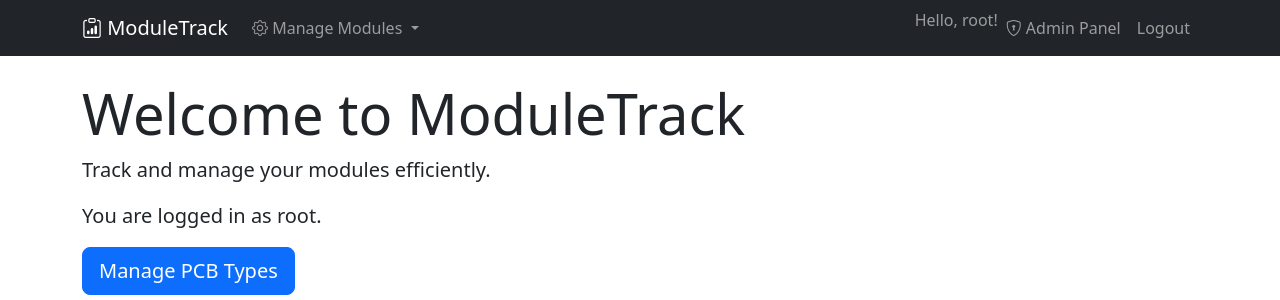
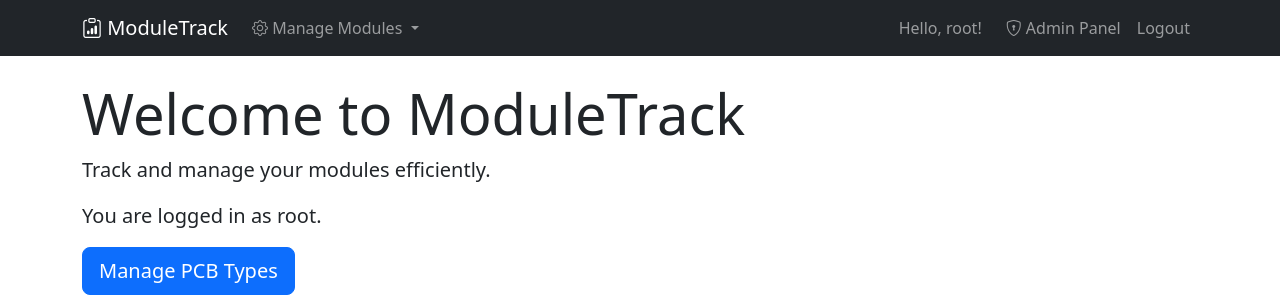
Before and after one commit to yhendricks/NewModuleTracker, a Django app: page / in a window 1280 px wide. Shown: the top 300 px of the page. Run offline with Django 5.2, Linux system fonts and the light colour scheme; a user stored in the database is signed in; some libraries are stand-ins or nearby versions.

Commit message:
Fix admin panel and navbar alignment

```diff
--- a/templates/base.html
+++ b/templates/base.html
@@ -44,12 +44,12 @@
 
                 <ul class="navbar-nav">
                     {% if user.is_authenticated %}
-                        <li class="nav-item">
-                            <span class="navbar-text">Hello, {{ user.username }}!</span>
+                        <li class="nav-item d-flex align-items-center">
+                            <span class="navbar-text me-3">Hello, {{ user.username }}!</span>
                         </li>
                         {% if user.is_superuser %}
                             <li class="nav-item">
-                                <a class="nav-link" href="{% url 'admin:index' %}" target="_blank">
+                                <a class="nav-link" href="{% url 'admin:index' %}">
                                     <i class="bi bi-shield-lock"></i> Admin Panel
                                 </a>
                             </li>
```
